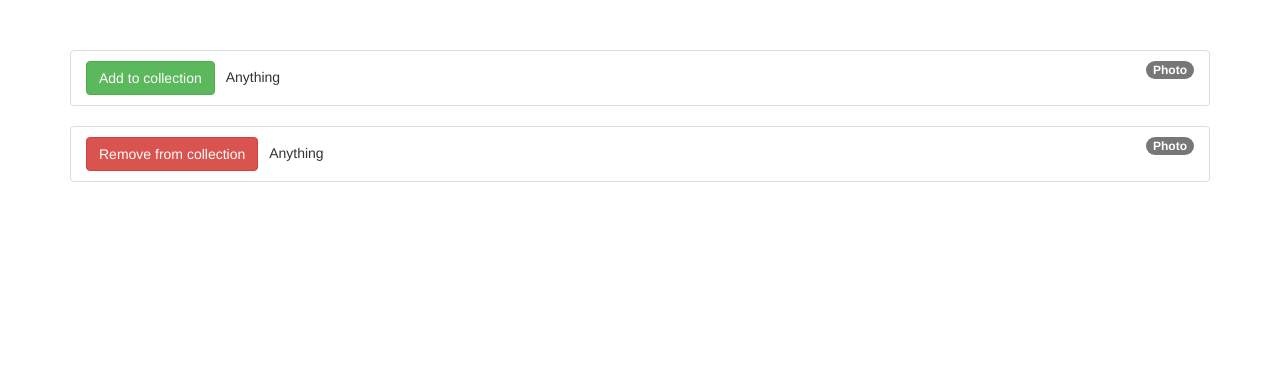
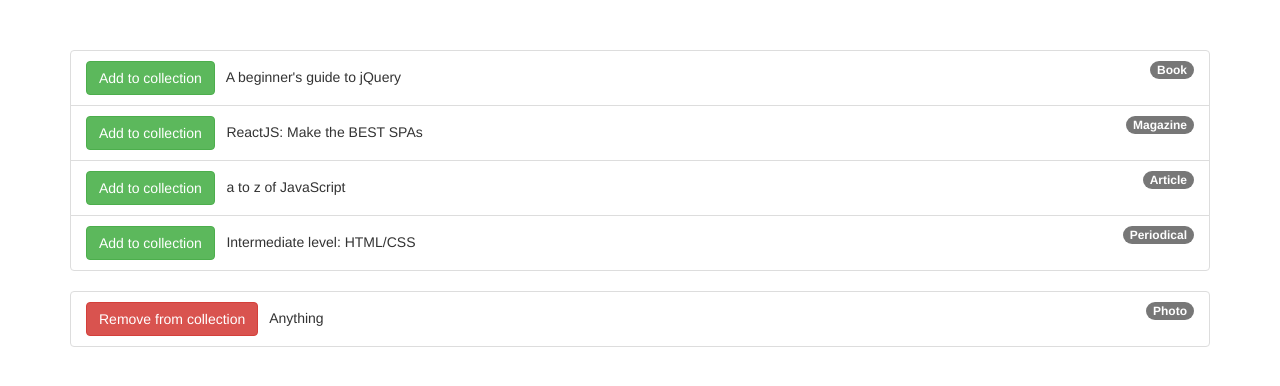
Before and after one commit to VisheshSingh/Ang-Collection-App, an Angular app: page / in a window 1280 px wide. Shown: the top 386 px of the page. Built offline with nearby package versions, Linux system fonts and the light colour scheme.

Commit message:
Lists, events and data binding added

```diff
--- a/src/app/market/market.component.html
+++ b/src/app/market/market.component.html
@@ -1,10 +1,10 @@
 <div class="row">
     <div class="col-xs-12">
         <ul class="list-group">
-            <li class="list-group-item">
-                <span class="badge">Photo</span>
-                <button class="btn btn-success">Add to collection</button>&nbsp;&nbsp;
-                Anything
+            <li class="list-group-item" *ngFor="let item of collectables">
+                <span class="badge">{{item.type}}</span>
+                <button class="btn btn-success" (click)="onAddCollection()">Add to collection</button>&nbsp;&nbsp;
+                {{item.description}}
             </li>
         </ul>
     </div>
--- a/src/app/market/market.component.ts
+++ b/src/app/market/market.component.ts
@@ -6,6 +6,16 @@
   styleUrls: ['./market.component.css']
 })
 export class MarketComponent implements OnInit {
+    collectables = [
+        {description: 'A beginner\'s guide to jQuery', type: 'Book'},
+        {description: 'ReactJS: Make the BEST SPAs', type: 'Magazine'},
+        {description: 'a to z of JavaScript', type: 'Article'},
+        {description: 'Intermediate level: HTML/CSS', type: 'Periodical'}
+    ];
+
+    onAddCollection(){
+        console.log("Test!");
+    }
 
   constructor() { }
 
```
